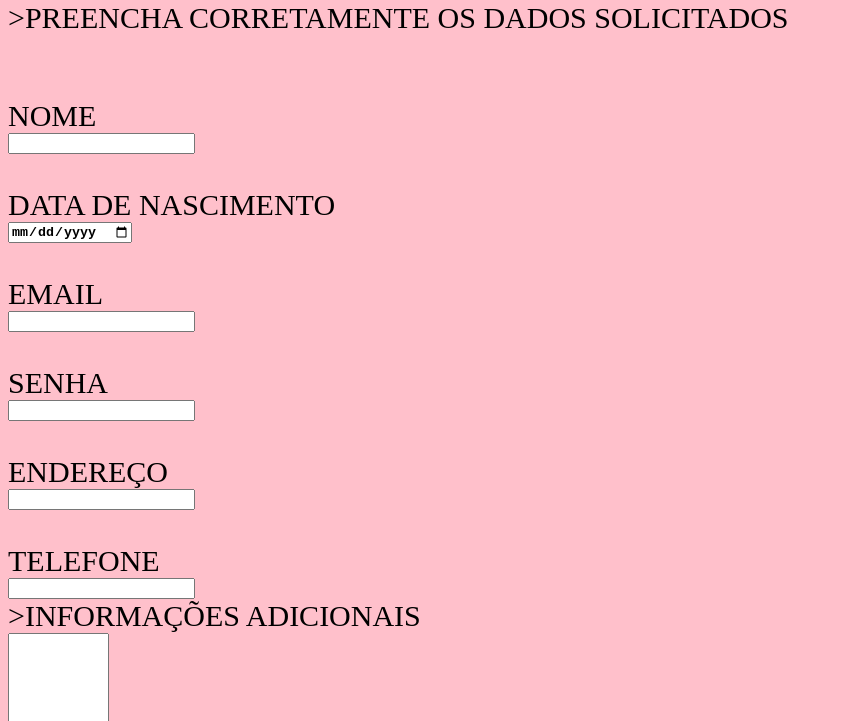
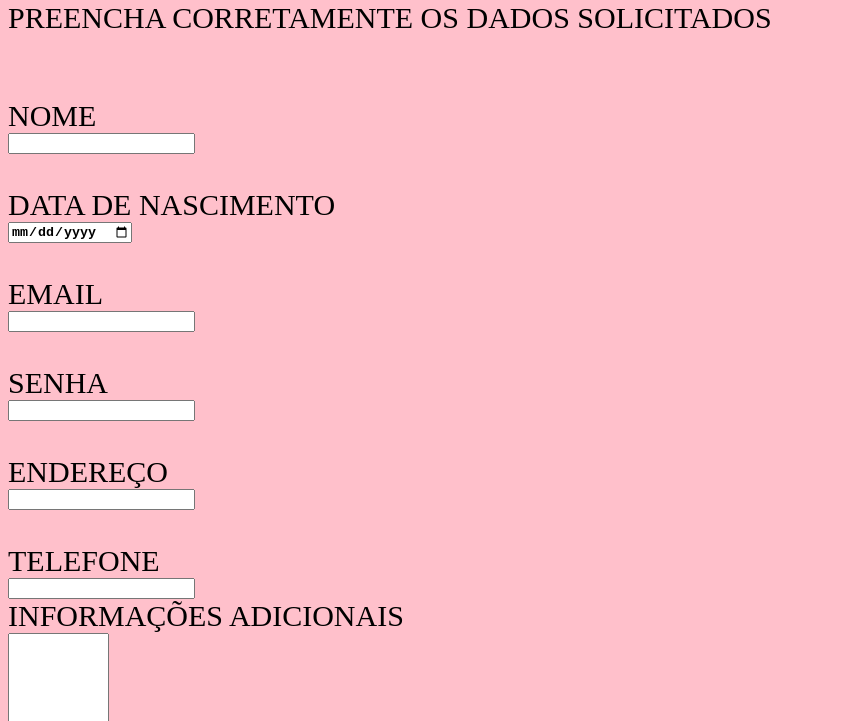
Before and after one commit to MariaFelema/formulario, a plain HTML site: page index.html in a window 1280 px wide. Shown: the part 79-800 px from the top of the page, without its empty margins (0-842 px from the left). Drawn offline with Linux system fonts and the light colour scheme.

Commit message:
Update index.html

```diff
--- a/index.html
+++ b/index.html
@@ -10,7 +10,7 @@
 <h1>FORMULÁRIO DE CADASTRO C.E.S.A.</h1>
 <main>
 	<form>
-		<label for="preencha">>PREENCHA CORRETAMENTE OS DADOS SOLICITADOS</p>
+		<label for="preencha">PREENCHA CORRETAMENTE OS DADOS SOLICITADOS</p>
 		<br>
 		<label for="nome">NOME</label>
 		<input type="text" name="nome" required>
@@ -30,7 +30,7 @@
 		<label for="tfone">TELEFONE</label>
 		<input type="tel" id="tfone" required>
 		<div>
-			<label for="informacoes">>INFORMAÇÕES ADICIONAIS</label>
+			<label for="informacoes">INFORMAÇÕES ADICIONAIS</label>
 		        <textarea cols="10px" rows="10px"></textarea>
 		        <br>
 		        <p>ENTRAR EM CONTATO POR:</p>
```
